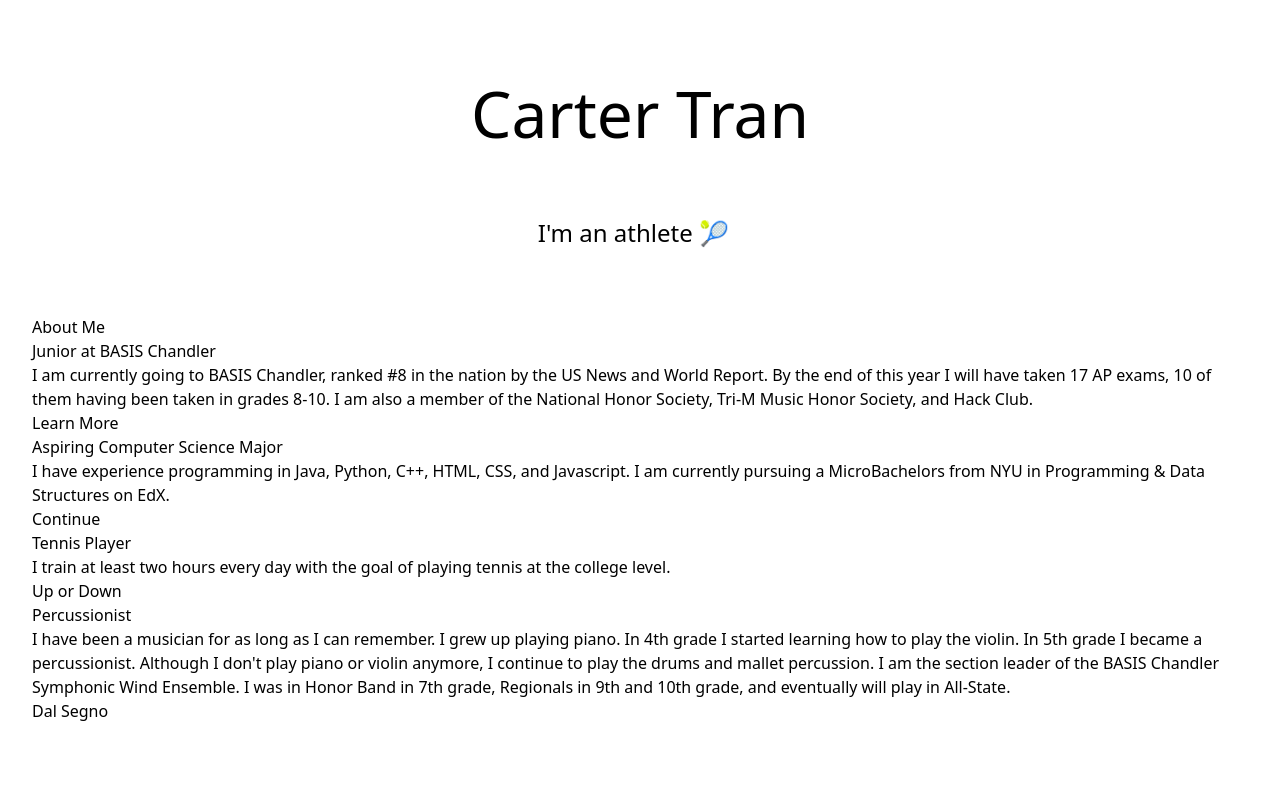
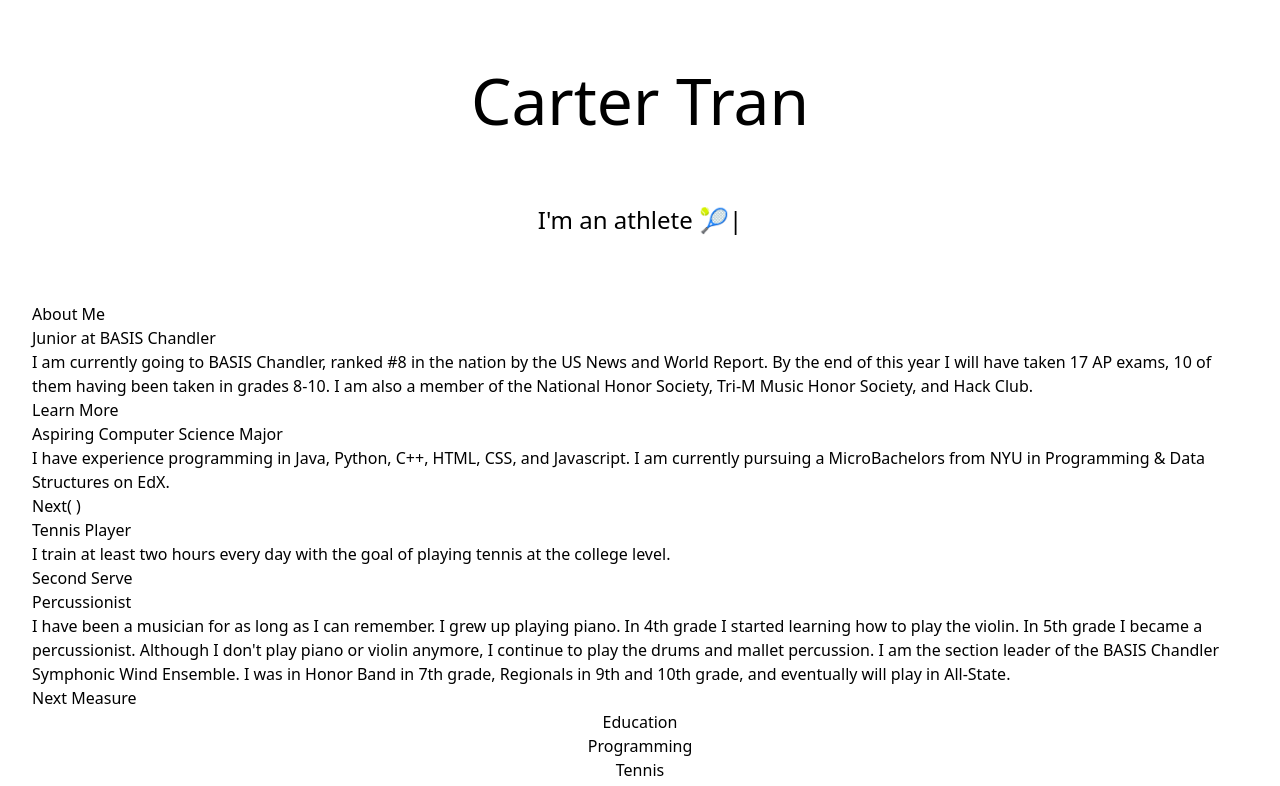
Before and after one commit to CarterT27/cartertran, a Next.js app: page / in a window 1280 px wide. Shown: the top 786 px of the page. Built offline with nearby package versions, Linux system fonts and the light colour scheme.

Commit message:
feat: :lipstick: Smooth Scrolling Buttons
Implemented react-scroll to add smooth-scroll buttons to the home page

```diff
--- a/package.json
+++ b/package.json
@@ -12,11 +12,13 @@
     "next": "^12.0.8",
     "react": "17.0.2",
     "react-dom": "17.0.2",
+    "react-scroll": "^1.8.4",
     "react-typical": "^0.1.3"
   },
   "devDependencies": {
     "@types/node": "17.0.10",
     "@types/react": "17.0.38",
+    "@types/react-scroll": "^1.8.3",
     "autoprefixer": "^10.4.2",
     "eslint": "8.7.0",
     "eslint-config-next": "^0.2.4",
--- a/pages/_document.tsx
+++ b/pages/_document.tsx
@@ -1,5 +1,4 @@
 import Document, { Html, Head, Main, NextScript, DocumentContext } from 'next/document'
-
 class MyDocument extends Document {
   static async getInitialProps(ctx: DocumentContext) {
     const initialProps = await Document.getInitialProps(ctx)
--- a/pages/index.tsx
+++ b/pages/index.tsx
@@ -4,6 +4,7 @@ import Image from "next/image";
 import React from "react";
 import styles from "../styles/Home.module.css";
 import Typical from "react-typical";
+import { Link, animateScroll as scroll } from "react-scroll";
 
 const Home: NextPage = () => {
   return (
@@ -38,7 +39,7 @@ const Home: NextPage = () => {
         </div>
 
         <div id="skills">
-          <h2 className="text-2xl">About Me</h2>
+          <h2 className="text-3xl">About Me</h2>
           <div tabIndex={0} className="collapse w-96">
             <div className="collapse-title text-xl font-medium">
               Junior at BASIS Chandler
@@ -51,7 +52,7 @@ const Home: NextPage = () => {
                 8-10. I am also a member of the National Honor Society, Tri-M
                 Music Honor Society, and Hack Club.
               </p>
-              <button className="btn btn-outline mt-3">Learn More</button>
+                <Link className="btn btn-outline btn-primary mt-2" activeClass="active" to="education" spy={true} smooth={true} offset={-70} duration={500}>Learn More</Link>
             </div>
           </div>
           <div tabIndex={0} className="collapse w-96">
@@ -64,7 +65,7 @@ const Home: NextPage = () => {
                 and Javascript. I am currently pursuing a MicroBachelors from
                 NYU in Programming &amp; Data Structures on EdX.
               </p>
-              <button className="btn btn-outline btn-primary mt-3">Continue</button>
+              <Link className="btn btn-outline btn-primary mt-2" activeClass="active" to="programming" spy={true} smooth={true} offset={-70} duration={500}>Next( )</Link>
             </div>
           </div>
           <div tabIndex={0} className="collapse w-96">
@@ -76,7 +77,7 @@ const Home: NextPage = () => {
                 I train at least two hours every day with the goal of playing
                 tennis at the college level.
               </p>
-              <button className="btn btn-outline btn-secondary mt-3">Up or Down</button>
+              <Link className="btn btn-outline btn-primary mt-2" activeClass="active" to="tennis" spy={true} smooth={true} offset={-70} duration={500}>Second Serve</Link>
             </div>
           </div>
           <div tabIndex={0} className="collapse w-96">
@@ -94,21 +95,21 @@ const Home: NextPage = () => {
                 Regionals in 9th and 10th grade, and eventually will play in
                 All-State.
               </p>
-              <button className="btn btn-outline btn-accent mt-3">Dal Segno</button>
+              <Link className="btn btn-outline btn-primary mt-2" activeClass="active" to="music" spy={true} smooth={true} offset={-70} duration={500}>Next Measure</Link>
             </div>
           </div>
         </div>
-        <div id="Education">
-
+        <div id="education" className="h-screen">
+          <h2 className="text-2xl">Education</h2>
         </div>
-        <div id="Programming">
-
+        <div id="programming" className="h-screen">
+          <h2 className="text-2xl">Programming</h2>
         </div>
-        <div id="Tennis">
-
+        <div id="tennis" className="h-screen">
+          <h2 className="text-2xl">Tennis</h2>
         </div>
-        <div id="Music">
-
+        <div id="music" className="h-screen">
+          <h2 className="text-2xl">Music</h2>
         </div>
       </main>
 
```
Also changed, not shown: 1 other file (tests, documents, lock files or other folders).
